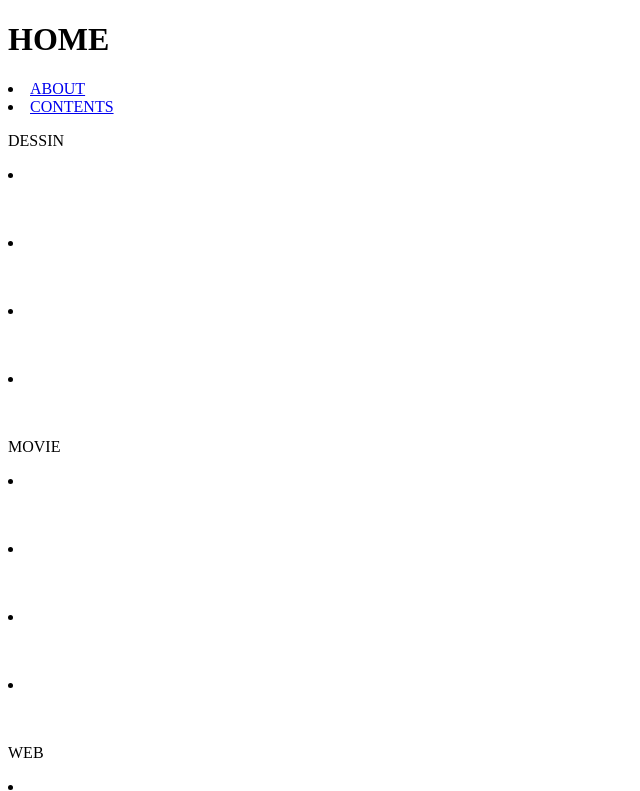
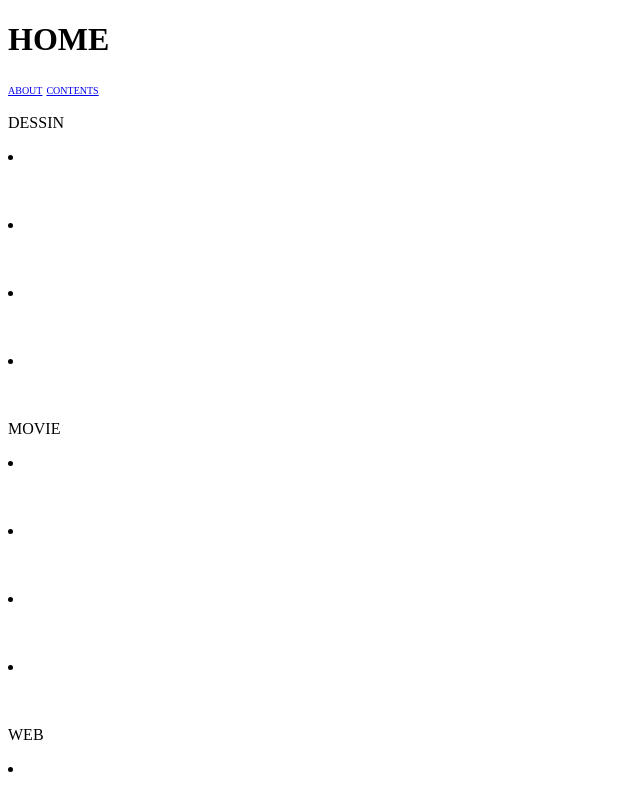
Before and after one commit to SKMaRuru/portfolio, a plain HTML site: page index.html in a window 1280 px wide. Shown: the top 791 px of the page, without its empty margins (0-640 px from the left). Drawn offline with Linux system fonts and the light colour scheme.

Commit message:
Update style.css

```diff
--- a/style.css
+++ b/style.css
@@ -1,4 +1,4 @@
-menu li {
+.menu li {
     display: inline-block;
     font-size: 10px;
     color: #808080;
```
